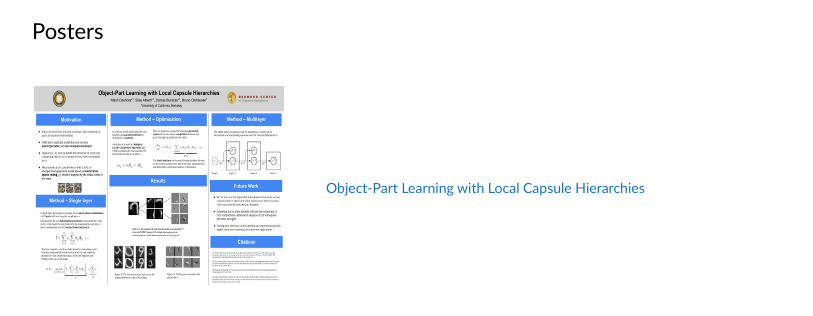
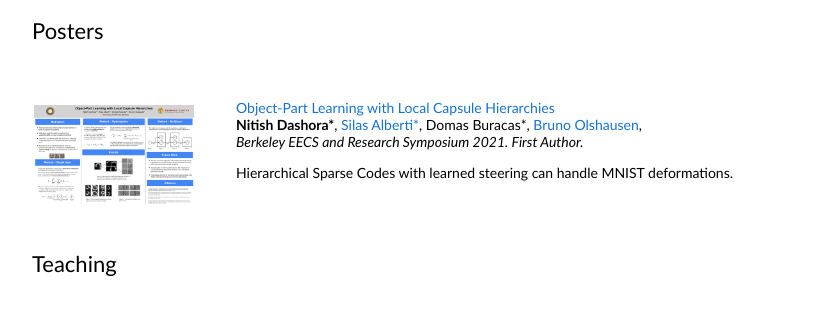
Before and after one commit to Dashora7/dashora7.github.io, a plain HTML site: page index.html in a window 1280 px wide. Shown: the part 1548-1864 px from the top of the page, without its empty margins (228-1041 px from the left). Drawn offline with Linux system fonts and the light colour scheme.

Commit message:
Update index.html

```diff
--- a/index.html
+++ b/index.html
@@ -247,10 +247,20 @@
 	<table width="100%" align="center" border="0" cellpadding="20"><tbody>
           <tr>
             <td style="padding:20px;width:25%;vertical-align:middle">
-              <img src="images/lch.png" alt="Poster" width="250" height="200">
+              <img src="images/lch.png" alt="Poster" width="160" style="padding-top: 19px;">
             </td>
             <td width="75%" valign="center">
               <a href="data/lch.pdf">Object-Part Learning with Local Capsule Hierarchies</a>
+		<br>
+              <strong>Nitish Dashora*</strong>,
+              <a href="https://silasalberti.com/">Silas Alberti*</a>,
+              Domas Buracas*,
+              <a href="https://www2.eecs.berkeley.edu/Faculty/Homepages/baolshausen.html">Bruno Olshausen</a>,
+
+              <br>
+							<em>Berkeley EECS and Research Symposium 2021. First Author.</em>
+              <br>
+              <p>Hierarchical Sparse Codes with learned steering can handle MNIST deformations.</p>
             </td>
           </tr>
         </tbody></table>
```
